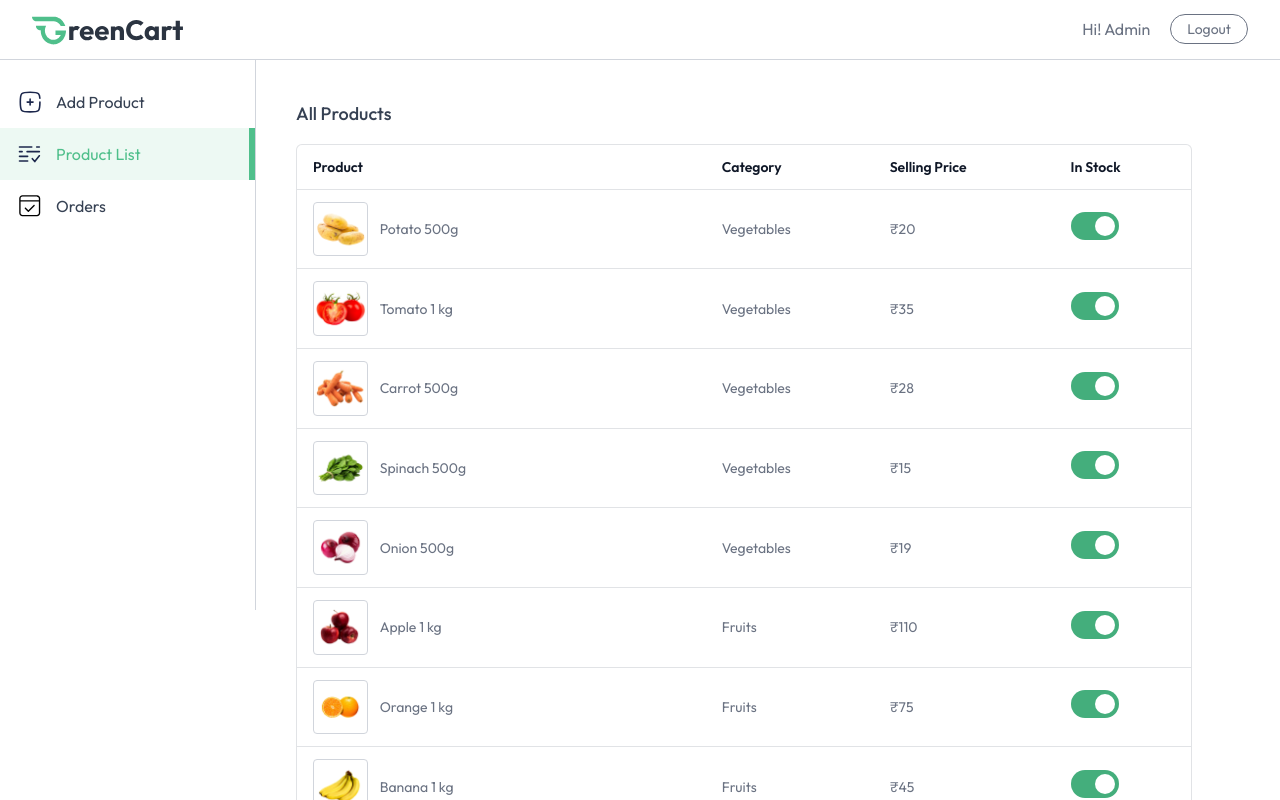
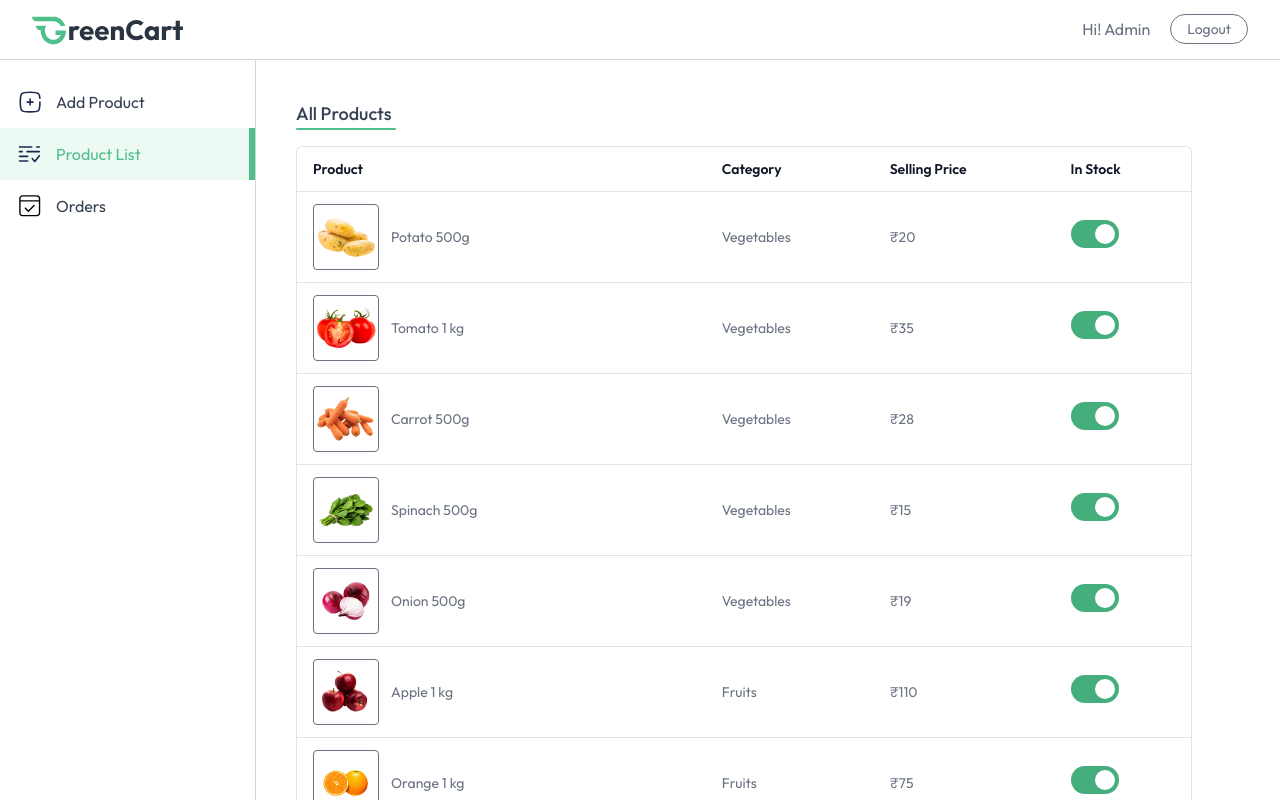
Before and after one commit to kamleshBisht04/GreenCart, a React (Vite) app in the folder client/: page /seller/product-list in a window 1280 px wide. Both pictures are taken after typing "name@example.com", "Sample123" into the empty fields and a click on the button "Log In". Shown: the top 800 px of the page. Built offline with nearby package versions, Linux system fonts and the light colour scheme.

Commit message:
correct the sellerLayout sidebar design

```diff
--- a/client/src/App.jsx
+++ b/client/src/App.jsx
@@ -1,19 +1,22 @@
 import { Toaster } from "react-hot-toast";
 import { Route, Routes, useLocation } from "react-router-dom";
 import { useAppContext } from "./context/AppContext";
+
 import Navbar from "./layout/Navbar";
+import Footer from "./layout/Footer";
+import Login from "./components/Login";
+
 import Home from "./pages/Home";
 import Contact from "./pages/Contact";
-import Login from "./components/Login";
 import AllProducts from "./pages/AllProducts";
 import ProductCategory from "./pages/ProductCategory";
 import ProductDetails from "./pages/ProductDetails";
 import Cart from "./pages/Cart";
-import Footer from "./layout/Footer";
 import AddAddress from "./pages/AddAddress";
 import MyOrders from "./pages/MyOrders";
+
 import SellerLogIn from "./components/seller/SellerLogIn";
-import SellerLayout from "./pages/seller/sellerLayout";
+import SellerLayout from "./pages/seller/SellerLayout";
 import AddProduct from "./pages/seller/AddProduct";
 import ProductList from "./pages/seller/ProductList";
 import Orders from "./pages/seller/Orders";
@@ -21,34 +24,48 @@ import Orders from "./pages/seller/Orders";
 const App = () => {
   const isSellerPath = useLocation().pathname.includes("seller");
   const { showUserLogIn, isSeller } = useAppContext();
+
   return (
-    <div className="text-default min-h-screen bg-white text-gray-700">
+    <div className="flex h-screen flex-col bg-white text-gray-700">
       {!isSellerPath && <Navbar />}
-      {showUserLogIn ? <Login /> : null}
+      {showUserLogIn && <Login />}
       <Toaster />
+
+      {/* MAIN AREA */}
+      <div className="min-h-0 flex-1">
         <div
-        className={`${isSellerPath ? "h-screen" : "px-6 md:px-16 lg:px-24 xl:px-32"}`}
+          className={
+            isSellerPath
+              ? "flex h-full flex-col"
+              : "px-6 md:px-16 lg:px-24 xl:px-32"
+          }
         >
           <Routes>
             <Route path="/" element={<Home />} />
             <Route path="/products" element={<AllProducts />} />
             <Route path="/products/:category" element={<ProductCategory />} />
-          <Route path="/products/:category/:id" element={<ProductDetails />} />
+            <Route
+              path="/products/:category/:id"
+              element={<ProductDetails />}
+            />
             <Route path="/cart" element={<Cart />} />
-          <Route path="/add-address" element={<AddAddress />} />
             <Route path="/add-address" element={<AddAddress />} />
             <Route path="/my-orders" element={<MyOrders />} />
             <Route path="/contact" element={<Contact />} />
+
+            {/* SELLER */}
             <Route
               path="/seller"
               element={isSeller ? <SellerLayout /> : <SellerLogIn />}
             >
-            <Route index element={isSeller ? <AddProduct /> : null} />
+              <Route index element={<AddProduct />} />
               <Route path="product-list" element={<ProductList />} />
               <Route path="orders" element={<Orders />} />
             </Route>
           </Routes>
         </div>
+      </div>
+
       {!isSellerPath && <Footer />}
     </div>
   );
--- a/client/src/components/seller/SellerLogIn.jsx
+++ b/client/src/components/seller/SellerLogIn.jsx
@@ -1,6 +1,7 @@
 /* eslint-disable react-hooks/exhaustive-deps */
 import { useEffect, useState } from "react";
 import { useAppContext } from "../../context/AppContext";
+import { IoChevronBackCircleOutline } from "react-icons/io5";
 
 const SellerLogIn = () => {
   const { isSeller, setIsSeller, navigate } = useAppContext();
@@ -21,6 +22,10 @@ const SellerLogIn = () => {
   return (
     !isSeller && (
       <div className="flex min-h-screen items-center justify-center bg-gradient-to-br from-green-100 via-white to-green-50 px-4">
+        <IoChevronBackCircleOutline
+          className="relative h-8 w-8 cursor-pointer"
+          onClick={() => navigate("/")}
+        />
         <form
           onSubmit={onSubmitHandler}
           className="w-full max-w-sm rounded-2xl border border-white/30 bg-white/80 p-8 shadow-2xl backdrop-blur-lg"
--- a/client/src/context/AppContext.jsx
+++ b/client/src/context/AppContext.jsx
@@ -13,7 +13,7 @@ export const AppContextProvider = ({ children }) => {
   const navigate = useNavigate();
   const [user, setUser] = useState(null);
   const [isSeller, setIsSeller] = useState(false);
-  const [showUserLogIn, SetShowUserLogIn] = useState(false);
+  const [showUserLogIn, setShowUserLogIn] = useState(false);
   const [products, setProducts] = useState([]);
   const [cartItems, setCartItems] = useState({});
   const [searchQuery, setSearchQuery] = useState("");
@@ -107,7 +107,7 @@ export const AppContextProvider = ({ children }) => {
     isSeller,
     setIsSeller,
     showUserLogIn,
-    SetShowUserLogIn,
+    setShowUserLogIn,
     products,
     currency,
     cartItems,
--- a/client/src/index.css
+++ b/client/src/index.css
@@ -7,6 +7,8 @@
 * {
   font-family: "Outfit", "Poppins", "Geist", sans-serif;
 }
+
+
 
 @theme {
   --color-primary: #4fbf8b;
--- a/client/src/layout/Navbar.jsx
+++ b/client/src/layout/Navbar.jsx
@@ -12,6 +12,7 @@ const Navbar = () => {
     { name: "Home", path: "/" },
     { name: "All Products", path: "/products" },
     { name: "Contact", path: "/contact" },
+    { name: "Admin", path: "/seller" },
   ];
 
   // animated placeholder state
@@ -109,7 +110,7 @@ const Navbar = () => {
                 >
                   {placeholders.concat(placeholders).map((item, i) => (
                     <p key={i} className="text-primary h-5">
-                      "{item}"
+                      " {item} "
                     </p>
                   ))}
                 </div>
--- a/client/src/pages/seller/ProductList.jsx
+++ b/client/src/pages/seller/ProductList.jsx
@@ -3,57 +3,82 @@ import { useAppContext } from "../../context/AppContext";
 
 const ProductList = () => {
   const { products, currency } = useAppContext();
+
   return (
-    <div className="flex flex-1 flex-col justify-between ">
+    <div className="flex flex-1 flex-col justify-between">
       <div className="w-full p-4 md:p-10">
-        <h2 className="pb-4 text-lg font-medium">All Products</h2>
+        <h2 className="text-lg font-medium">All Products</h2>
+        <div className="bg-primary h-0.5 w-25 rounded-full mb-4 "></div>
+
         <div className="flex w-full max-w-4xl flex-col items-center overflow-hidden rounded-md border border-gray-500/20 bg-white">
-          <table className="w-full table-fixed overflow-hidden md:table-auto">
+          <table className="w-full table-fixed md:table-auto">
             <thead className="text-left text-sm text-gray-900">
               <tr>
-                <th className="truncate px-4 py-3 font-semibold">Product</th>
-                <th className="truncate px-4 py-3 font-semibold">Category</th>
-                <th className="hidden truncate px-4 py-3 font-semibold md:block">
-                  Selling Price
-                </th>
-                <th className="truncate px-4 py-3 font-semibold">In Stock</th>
+                <th className="px-4 py-3 font-semibold">Product</th>
+                <th className="px-4 py-3 font-semibold">Category</th>
+                <th className="px-4 py-3 font-semibold">Selling Price</th>
+                <th className="px-4 py-3 font-semibold">In Stock</th>
               </tr>
             </thead>
+
             <tbody className="text-sm text-gray-500">
               {products.map((product) => (
-                <tr key={product._id} className="border-t border-gray-500/20">
-                  <td className="flex items-center space-x-3 truncate py-3 pl-2 md:px-4 md:pl-4">
-                    <div className="overflow-hidden rounded border border-gray-300">
+                <tr
+                  key={product._id}
+                  className="group border-t border-gray-500/20"
+                >
+                  {/* Product */}
+                  <td className="flex items-center gap-3 px-4 py-3">
+                    <div className="overflow-hidden rounded border">
                       <img
                         src={product?.image[0]}
-                        lt="Product"
+                        alt="product"
                         className="w-16"
                       />
                     </div>
-                    <span className="w-full truncate max-sm:hidden">
-                      {product.name}
-                    </span>
+                    <span className="hidden sm:block">{product.name}</span>
                   </td>
+
+                  {/* Category */}
                   <td className="px-4 py-3">{product.category}</td>
-                  <td className="px-4 py-3 max-sm:hidden">
-                    {currency}
-                    {product.offerPrice}
+
+                  {/* 💰 PRICE UI ONLY */}
+                  <td className="px-4 py-3">
+                    <div className="flex items-center gap-2">
+                      <span>
+                        {currency}
+                        {product.offerPrice}
+                      </span>
+
+                      {/* ✏️ Pencil hover only */}
+                      <button className="text-sm text-blue-500 opacity-0 transition duration-200 group-hover:opacity-100 hover:scale-110">
+                        ✏️
+                      </button>
+                    </div>
                   </td>
+
+                  {/* Stock Toggle UI ONLY */}
                   <td className="px-4 py-3">
-                    <label className="relative inline-flex cursor-pointer items-center gap-3 text-gray-900">
+                    <label className="relative inline-flex cursor-pointer items-center">
                       <input
                         type="checkbox"
                         className="peer sr-only"
                         defaultChecked={product.inStock}
                       />
-                      <div className="peer peer-checked:bg-primary-dull h-7 w-12 rounded-full bg-slate-300 transition-colors duration-200"></div>
-                      <span className="dot absolute top-1 left-1 h-5 w-5 rounded-full bg-white transition-transform duration-200 ease-in-out peer-checked:translate-x-5"></span>
+
+                      <div className="peer-checked:bg-primary-dull h-7 w-12 rounded-full bg-slate-300 transition"></div>
+
+                      <span className="absolute top-1 left-1 h-5 w-5 rounded-full bg-white transition peer-checked:translate-x-5"></span>
                     </label>
                   </td>
                 </tr>
               ))}
             </tbody>
           </table>
+
+          {products.length === 0 && (
+            <p className="py-4 text-center text-gray-400">No products found</p>
+          )}
         </div>
       </div>
     </div>
--- a/client/src/pages/seller/SellerLayout.jsx
+++ b/client/src/pages/seller/SellerLayout.jsx
@@ -41,8 +41,8 @@ const SellerLayout = () => {
           </button>
         </div>
       </div>
-      <div className="flex">
-        <div className="flex h-[550px] w-16 flex-col border-r border-gray-300 pt-4 text-base transition-all duration-300 md:w-64">
+      <div className="flex h-full">
+        <div className="flex h-full w-16 flex-shrink-0 flex-col border-r border-gray-300 pt-4 text-base transition-all duration-300 md:w-64">
           {sidebarLinks.map((item) => (
             <NavLink
               to={item.path}
@@ -61,7 +61,9 @@ const SellerLayout = () => {
             </NavLink>
           ))}
         </div>
-        <Outlet />
+        <div className="min-w-0 flex-1 overflow-y-auto">
+          <Outlet />
+        </div>
       </div>
     </>
   );
```
Also changed, not shown: client/src/components/Login.jsx (+4 -4 lines). Lines whose indentation alone changed are shown as unchanged.
